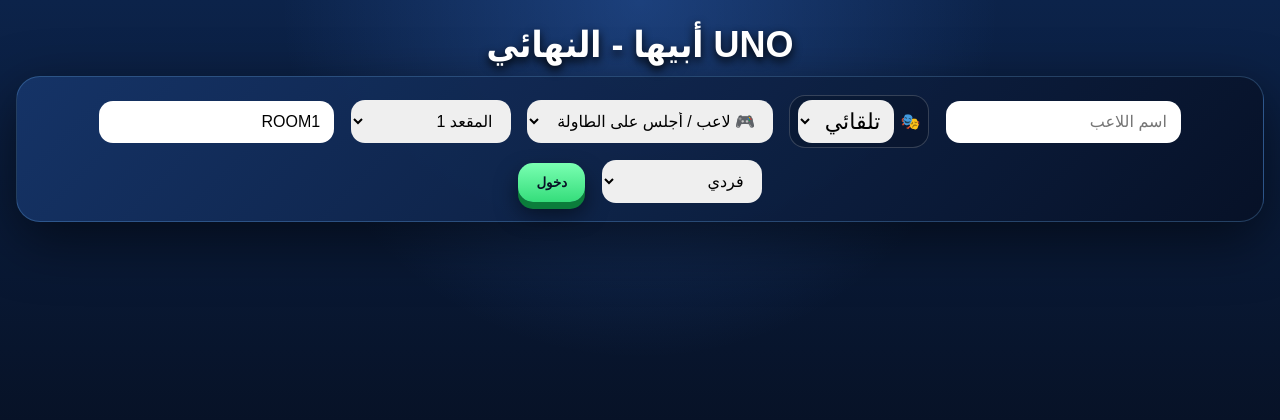
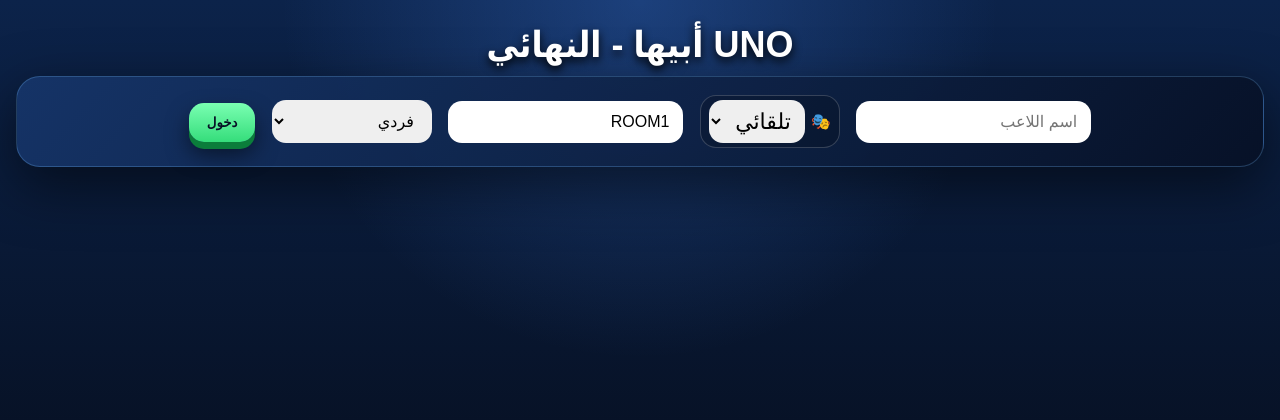
Before and after one commit to problems1975-makerabieha-cards/abieha-cards, a Flask app: page / in a window 1280 px wide. Shown: the top 420 px of the page. Run offline with Flask 3, Linux system fonts and the light colour scheme; some libraries are stand-ins or nearby versions.

Commit message:
Remove role and seat selection for spectators

```diff
--- a/templates/index.html
+++ b/templates/index.html
@@ -278,18 +278,7 @@ button:active{transform:translateY(4px);box-shadow:0 3px 0 #9b6a00}
   <span class="avatarSelectWrap">🎭 <select id="avatarInput" title="اختر شخصيتك الكوميدية">
     <option value="auto">تلقائي</option><option value="🤡">🤡</option><option value="😂">😂</option><option value="😈">😈</option><option value="🤖">🤖</option><option value="👽">👽</option><option value="🐸">🐸</option><option value="🐵">🐵</option><option value="🐔">🐔</option><option value="💀">💀</option><option value="🧠">🧠</option><option value="🥸">🥸</option><option value="👻">👻</option>
   </select></span>
-  <select id="roleInput" onchange="toggleRoleOptions()">
-    <option value="player">🎮 لاعب / أجلس على الطاولة</option>
-    <option value="spectator">👀 مشاهد / دردشة فقط</option>
-  </select>
-  <select id="seatInput" class="playerOnly">
-    <option value="0">المقعد 1</option>
-    <option value="1">المقعد 2</option>
-    <option value="2">المقعد 3</option>
-    <option value="3">المقعد 4</option>
-    <option value="4">المقعد 5</option>
-    <option value="5">المقعد 6</option>
-  </select>
+
   <input id="roomInput" value="ROOM1">
   <select id="modeInput" onchange="toggleTeamOptions()"><option value="solo">فردي</option><option value="teams">جماعي</option></select>
   <select id="teamModeInput" class="teamOnly hidden" onchange="toggleTeamOptions()"><option value="auto">تلقائي</option><option value="manual">يدوي</option></select>
@@ -347,6 +336,13 @@ function chatAvatarForMsg(msg){
   if(p)return avatarForPlayer(p);
   return "🎭";
 }
+  function sitAtSeat(seat){
+  socket.emit("sit_seat", {
+    room: roomCode,
+    playerId: myId,
+    seat: seat
+  });
+}
 function sendChat(){const input=document.getElementById("chatInput");const text=input.value.trim();if(!text)return;socket.emit("chat",{room:roomCode,playerId:myId,text});input.value=""}
 function toggleRoleOptions(){
   const role=document.getElementById("roleInput")?.value||"player";
@@ -357,17 +353,25 @@ function toggleTeamOptions(){const mode=document.getElementById("modeInput").val
 function kickPlayer(targetId){if(!confirm("تأكيد طرد اللاعب؟"))return;socket.emit("kick_player",{room:roomCode,hostId:myId,targetId})}
 socket.on("kicked",()=>{alert("تم طردك من الغرفة");location.reload()});
 function joinGame(){
-  const name=document.getElementById("nameInput").value||"لاعب";
-  selectedAvatar=document.getElementById("avatarInput")?.value||"auto";
-  roomCode=(document.getElementById("roomInput").value||"ROOM1").toUpperCase();
-  const mode=document.getElementById("modeInput").value;
-  const teamMode=document.getElementById("teamModeInput").value;
-  const teamCount=document.getElementById("teamCountInput").value;
-  const team=document.getElementById("teamInput").value;
-  const role=document.getElementById("roleInput")?.value||"player";
-  const seat=parseInt(document.getElementById("seatInput")?.value||"0",10);
-  myRole=role;
-  socket.emit("join",{name,room:roomCode,mode,teamMode,teamCount,team,avatar:selectedAvatar,role,seat});
+  const name = document.getElementById("nameInput").value || "لاعب";
+  selectedAvatar = document.getElementById("avatarInput")?.value || "auto";
+  roomCode = (document.getElementById("roomInput").value || "ROOM1").toUpperCase();
+
+  const mode = document.getElementById("modeInput").value;
+  const teamMode = document.getElementById("teamModeInput").value;
+  const teamCount = document.getElementById("teamCountInput").value;
+  const team = document.getElementById("teamInput").value;
+
+  socket.emit("join",{
+    name,
+    room: roomCode,
+    mode,
+    teamMode,
+    teamCount,
+    team,
+    avatar: selectedAvatar,
+    role: "spectator"
+  });
 }
 socket.on("joined",data=>{myId=data.playerId;roomCode=data.room;document.getElementById("joinBox").classList.add("hidden");document.getElementById("controls").classList.remove("hidden");document.getElementById("arena").classList.remove("hidden");document.getElementById("logBox").classList.remove("hidden")});
 socket.on("error_msg",msg=>alert(msg));
@@ -567,15 +571,23 @@ logEl.scrollTop = logEl.scrollHeight;
   renderFinalResults();
 }
 function renderSpectators(){
-  const box=document.getElementById("spectatorsBox");
-  if(!box||!state)return;
-  const specs=state.spectators||[];
-  box.classList.toggle("hidden", specs.length===0);
-  if(!specs.length){box.innerHTML="";return;}
-  const canKick=state.host===myId || state.hostId===myId;
-  box.innerHTML='<div class="spectatorsTitle">👀 المشاهدون</div>' + specs.map(s=>{
-    const kick=canKick&&s.id!==myId?`<button class="redBtn" onclick="kickPlayer('${s.id}')">طرد</button>`:"";
-    return `<span class="spectatorChip">${s.avatar&&s.avatar!=="auto"?s.avatar:"👀"} ${s.name||"مشاهد"} ${kick}</span>`;
+  const box = document.getElementById("spectatorsBox");
+  if(!box || !state) return;
+
+  const spectators = state.spectators || [];
+
+  box.innerHTML = spectators.map(s => {
+    const kickBtn = state.host === myId
+      ? `<button class="redBtn" onclick="kickPlayer('${s.id}')">طرد</button>`
+      : "";
+
+    return `
+      <div class="spectatorItem">
+        <span>${s.avatar && s.avatar !== "auto" ? s.avatar : "👀"}</span>
+        <span>${s.name}</span>
+        ${kickBtn}
+      </div>
+    `;
   }).join("");
 }
 function renderSeats(){
```
